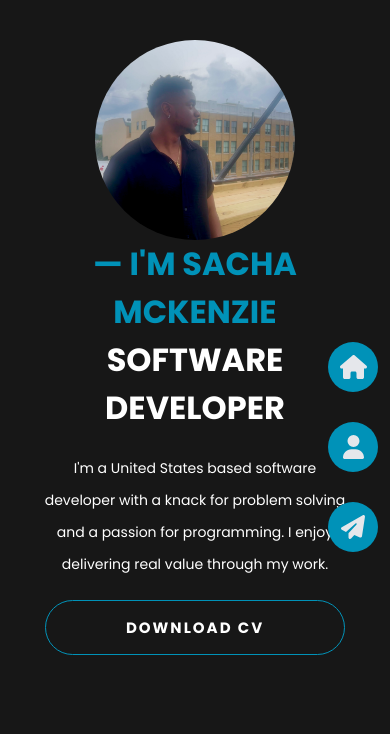
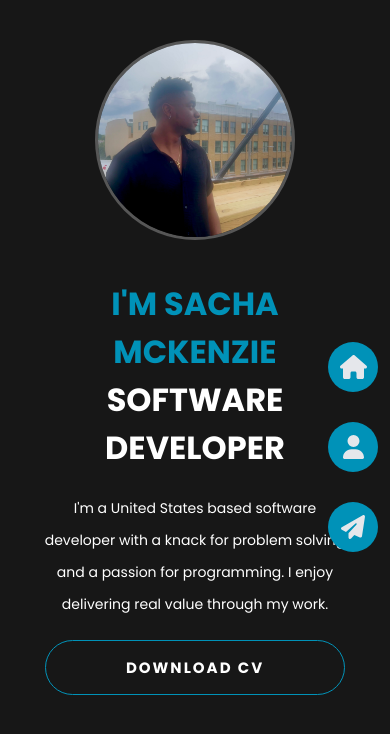
Before and after one commit to smckenzie78/my-portfolio, a Next.js app: page / in a window 390 px wide. Shown: the top 734 px of the page. Built offline with nearby package versions, Linux system fonts and the light colour scheme.

Commit message:
Slight polish

```diff
--- a/src/app/page.tsx
+++ b/src/app/page.tsx
@@ -5,16 +5,16 @@ export default function Home(){
     return (
         <>
             <div className="flex h-[100vh] w-[100%] flex-col lg:flex-row items-center mt-10 sm:mt-0 sm:justify-center lg:justify-start lg:pl-[30px]">
-                <div className="lg:w-[700px] bg-white lg:h-[95%] w-[200px] h-[200px] relative rounded-full lg:rounded-xl" style={{overflow: 'hidden'}}>
+                <div className="lg:w-[700px] bg-white lg:h-[95%] w-[200px] h-[200px] relative rounded-full lg:rounded-xl border-[3px] border-[#565656] lg:border-0" style={{overflow: 'hidden'}}>
                     <img className="object-cover h-[100%] w-[100%]"
                         src="./meTemp.jpeg"
                         loading="lazy"
                         alt="hero"
                     />
                 </div>
-                <div className=" lg:w-[800px] w-full px-10 flex flex-col items-center lg:items-start lg:gap-7 gap-5 lg:pr-50 lg:ml-50">
+                <div className=" lg:w-[800px] w-full px-10 flex flex-col items-center mt-10 lg: mt-0 lg:items-start lg:gap-7 gap-5 lg:pr-50 lg:ml-50">
                     <h1 className={` uppercase text-center lg:text-right lg:leading-15 font-[700] lg:text-[46px] text-[32px]`}>
-                        <span className="text-cyan-600">— I'm Sacha McKenzie</span>
+                        <span className="text-cyan-600"><span className="lg:inline hidden">— </span>I'm Sacha McKenzie</span>
                         <br/>
                         Software Developer
                     </h1>
```
